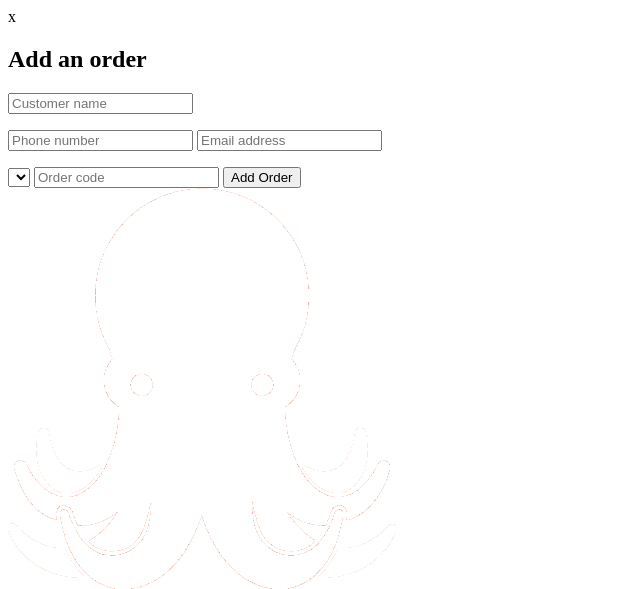
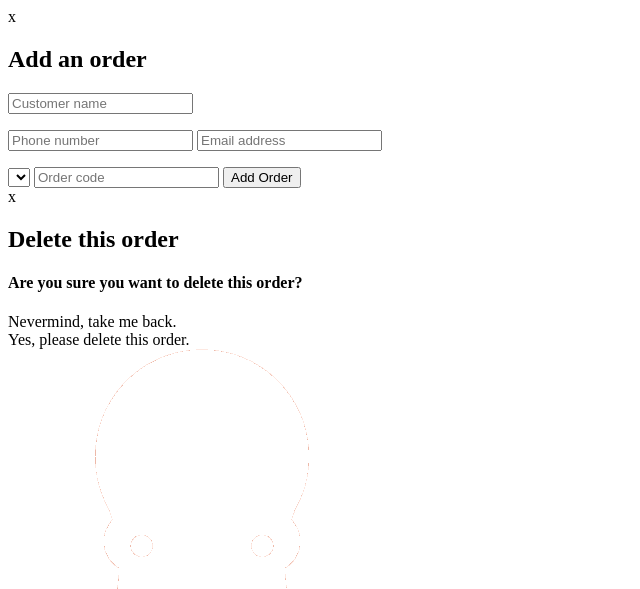
Before and after one commit to tsharman/paprika, a Django app: template paprika/business/templates/orders.html in a window 1280 px wide. Shown: the top 589 px of the page, without its empty margins (0-640 px from the left). Run offline with Django 3.2, Linux system fonts and the light colour scheme; the template is opened without the code that fills it, so the values that code supplies are empty; some libraries are stand-ins or nearby versions.

Commit message:
we can now delete orders! fixes #13

```diff
--- a/paprika/ajax/urls.py
+++ b/paprika/ajax/urls.py
@@ -4,4 +4,5 @@ from django.contrib import admin
 urlpatterns = patterns('',
   url(r'^move_stage/', 'paprika.ajax.views.move_stage'),
   url(r'^delete_flow/', 'paprika.ajax.views.delete_flow'),
+  url(r'^delete_order/', 'paprika.ajax.views.delete_order'),
 )
--- a/paprika/business/templates/orders.html
+++ b/paprika/business/templates/orders.html
@@ -29,6 +29,13 @@
       <input type="submit" class="btn btn_green" value="Add Order" />
     </form>
   </div>
+  <div id="delete_order_dialog" class="dialog">
+    <div class="close_dialog">x</div>
+    <h2 class="title">Delete this order</h2>
+    <h4>Are you sure you want to delete this order?</h4>
+    <div class="btn btn_green close" id="no_delete_btn">Nevermind, take me back.</div>
+    <div class="btn btn_red" id="yes_delete_btn">Yes, please delete this order.</div>
+  </div>
 {% endblock %}
 
 
@@ -48,7 +55,7 @@
     {% for order in orders %}
       <div class="order" data-orderid={{ order.id }}>
         <div class="order_actions">
-          <div class="btn btn_grey">Edit</div><div class="btn btn_red">Delete</div>
+          <div class="btn btn_grey">Edit</div><div class="delete_btn btn btn_red">Delete</div>
         </div>
         <h2 class="customer">{{ order.cust_name }}</h3>
         <h3 class="customer_email">{{ order.cust_email }}</h3>
--- a/paprika/static/js/orders.js
+++ b/paprika/static/js/orders.js
@@ -30,7 +30,7 @@ $(document).ready(function() {
   });
 
   //close the dialog
-  $(".close_dialog").click(function() {
+  $(".close_dialog, .close").click(function() {
     $(this).parent().fadeOut(200, function() {
       $("#dialogs").fadeOut(200);
     });
@@ -90,4 +90,41 @@ $(document).ready(function() {
     }
   });
 
+  $(".delete_btn").click(function(e) {
+    e.stopPropagation();
+    currentFlow = $(this).parent().parent();
+    $("#dialogs").fadeIn(200, function() {
+      $("#delete_order_dialog").fadeIn(200);
+    });
+  });
+
+  // yes delete buttn
+  $("#yes_delete_btn").click(function() {
+    orderId = $(currentFlow).attr("data-orderid");
+    $.ajax({
+      beforeSend : function(xhr, settings) {
+        xhr.setRequestHeader("X-CSRFToken", $.cookie('csrftoken'));
+      },
+      type : "POST",
+      url : "/ajax/delete_order/",
+      data : {
+        "order_id" : orderId
+      },
+      async: true,
+      success : function(response) {
+        console.log(response);
+      },
+      error : function(response) {
+        console.log(response);
+      }
+    });
+
+    $("#delete_order_dialog").fadeOut(200, function() {
+      $("#dialogs").fadeOut(200);
+    });
+
+    $(currentFlow).delay(400).slideUp(200);
+
+  });
+
 });
```
Also changed, not shown: paprika/ajax/views.py (+11 -1 lines).
